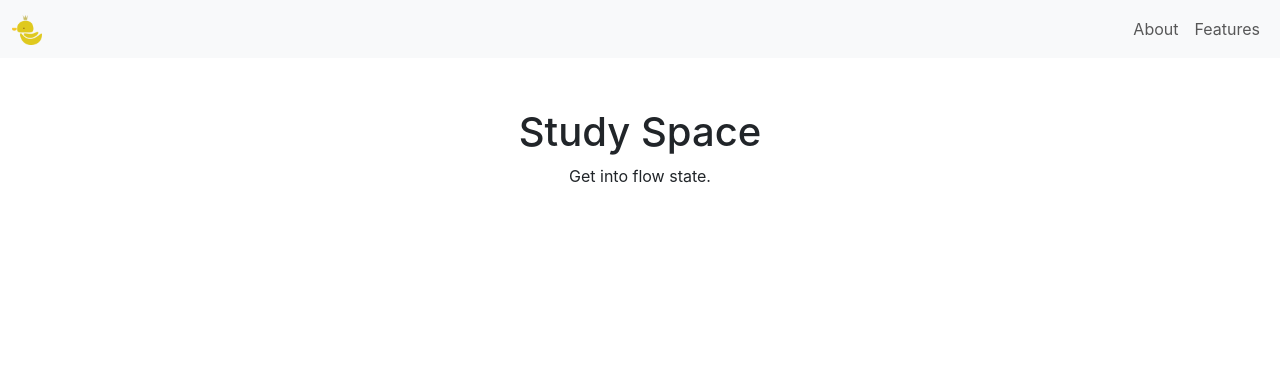
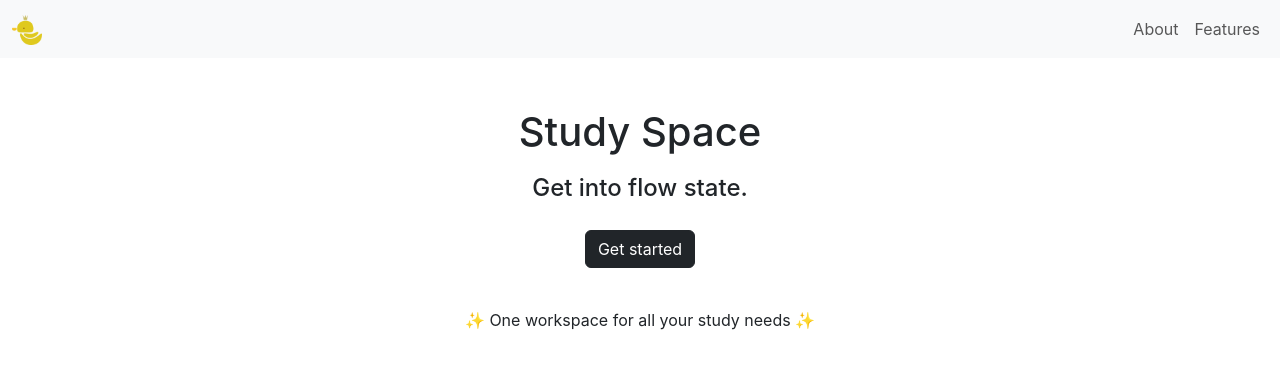
Before and after one commit to GUI-II-Project/StudySpace, a React (Create React App) app in the folder studyspace/: page / in a window 1280 px wide. Shown: the top 368 px of the page. Built offline with nearby package versions, Linux system fonts and the light colour scheme.

Commit message:
feat: add text to landing

```diff
--- a/studyspace/src/pages/Landing.js
+++ b/studyspace/src/pages/Landing.js
@@ -6,8 +6,11 @@ function LandingPage() {
   <div>
     <NavBar />
     <div style={{ marginTop: '50px' }}>
-        <h1>Study Space</h1>
-        <p>Get into flow state.</p>
+        <h1 style={{ paddingBottom: '10px' }}>Study Space</h1>
+        <h4 style={{ paddingBottom: '20px' }}>Get into flow state.</h4>
+        <button type="button" class="btn btn-dark">Get started</button>
+
+        <p style={{ paddingTop: '40px' }}>✨ One workspace for all your study needs ✨</p>
     </div>
   </div>
   );
```
